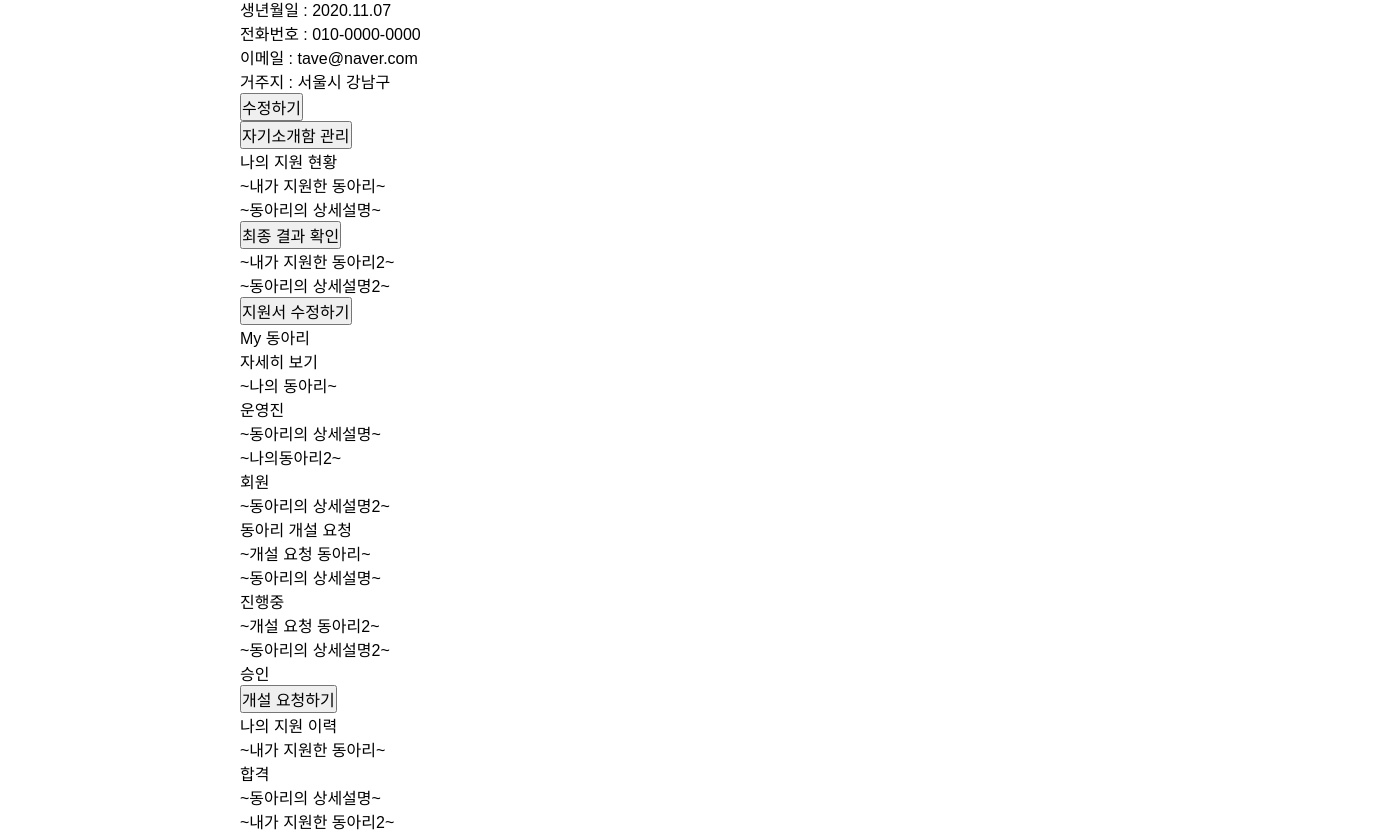
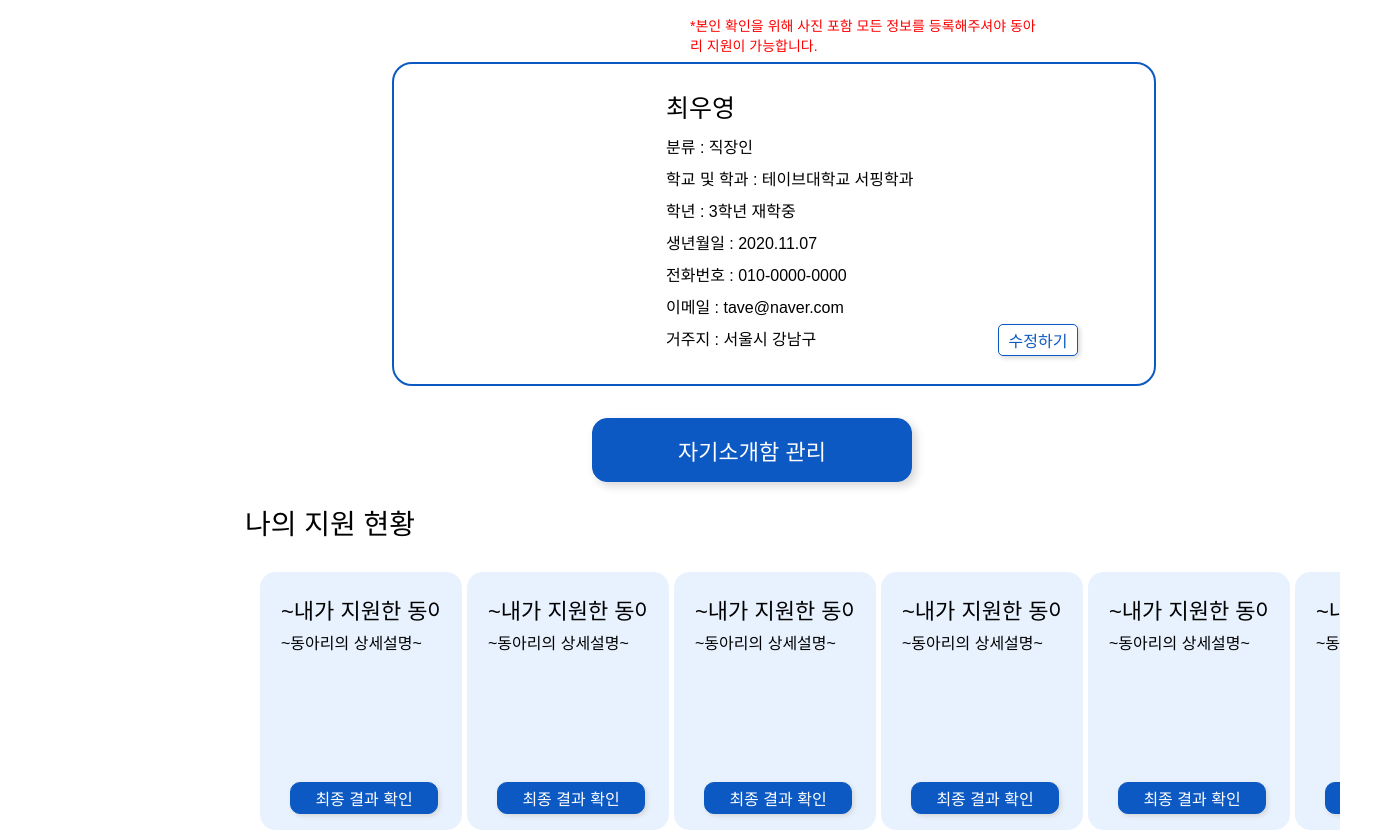
Before and after one commit to Kim-Hyunjo/MoZIP, a React (Create React App) app in the folder front/: page /mypage in a window 1280 px wide. Shown: the part 357-1189 px from the top of the page, 1386 px wide, since content can reach past the window. Built offline with nearby package versions, Linux system fonts and the light colour scheme.

Commit message:
feat: modify mypage

```diff
--- a/front/src/App.css
+++ b/front/src/App.css
@@ -1,13 +1,14 @@
 * {
   margin: 0px;
   padding: 0px;
-  font-family: "Arial";
+  font-family: 'Arial';
   font-size: 16px;
   list-style-type: none;
   text-decoration: none;
 }
 
 header {
+  z-index: 1;
   margin: 0px auto;
   width: 100%;
   height: 200px;
@@ -61,6 +62,11 @@ header {
 h2 {
   font-size: 40px;
   margin: 0px 0px 10px 0px;
+}
+
+.middle_title {
+  font-size: 28px;
+  margin: 20px 0px 10px 5px;
 }
 
 #list {
@@ -160,3 +166,29 @@ a.active {
     transform: rotate(360deg);
   }
 }
+
+.horizontal_scroll {
+  padding: 20px;
+  height: 260px;
+  width: 1080px;
+  white-space: nowrap;
+  overflow-x: scroll;
+}
+
+.warning {
+  font-size: 14px;
+  margin-left: 450px;
+  margin-top: 45px;
+  margin-bottom: 7px;
+  color: red;
+}
+
+.word_button {
+  position: absolute;
+  transform: translate(200%, -160%);
+  text-decoration: underline;
+}
+
+.word_button a {
+  color: #0c5ac6;
+}
--- /dev/null
+++ b/front/src/pages/button.css
@@ -0,0 +1,37 @@
+#button1 {
+  width: 80px;
+  height: 32px;
+  border: 1px solid;
+  border-radius: 5px;
+  border-color: #0c59c3;
+  background-color: white;
+  box-shadow: 2px 2px 5px #d6d6d6;
+  float: right;
+  transform: translate(-35%, -50%);
+  color: #0c59c3;
+}
+
+#button2 {
+  width: 148px;
+  height: 32px;
+  border: 1px solid;
+  border-radius: 10px;
+  border-color: #0c59c3;
+  background-color: #0c59c3;
+  box-shadow: 2px 2px 5px #d6d6d6;
+  color: white;
+  transform: translate(0%, 400%);
+  margin-left: 9px;
+}
+#button10 {
+  margin-left: 352px;
+  width: 320px;
+  height: 64px;
+  border: 1px solid;
+  border-radius: 15px;
+  border-color: #0c59c3;
+  background-color: #0c59c3;
+  box-shadow: 4px 4px 10px #d6d6d6;
+  color: white;
+  font-size: 22px;
+}
--- a/front/src/pages/mypage.tsx
+++ b/front/src/pages/mypage.tsx
@@ -1,5 +1,7 @@
 import { BrowserRouter as Router, Route,Link } from 'react-router-dom';
 import React, {  useState } from "react";
+import "./namecard.css";
+import "./button.css";
 
 const mypage = () => {
   const personalInfo = {name: "최우영", sort:"직장인", school:"테이브대학교", major:"서핑학과", grade:"3", state:"재학", birth: "2020.11.07", phoneNum: "010-0000-0000", email: "tave@naver.com", address:"서울시 강남구"};
@@ -10,35 +12,66 @@ const mypage = () => {
 
   return(
     <div>
-      <div id="namecard">
-        {personalInfo.name} <br></br>
+      <h2>My page</h2>
+      <div className = "warning">*본인 확인을 위해 사진 포함 모든 정보를 등록해주셔야 동아리 지원이 가능합니다.</div>
+      <div className ="big_namecard">
+        <div className ="right_side">
+          <div className = "name">{personalInfo.name}</div>
+          분류 : {personalInfo.sort} <br></br>
           학교 및 학과 : {personalInfo.school} {personalInfo.major}<br></br>
           학년 : {personalInfo.grade}학년 {personalInfo.state}중 <br></br>
           생년월일 : {personalInfo.birth} <br></br>
           전화번호 : {personalInfo.phoneNum} <br></br>
           이메일 : {personalInfo.email} <br></br>
           거주지 : {personalInfo.address}<br></br>
-        <Link to="./mypage/edit"><button>수정하기</button></Link>
         </div>
-      <button>자기소개함 관리</button>
+        <div className = "button">
+          <Link to="./mypage/edit"><button id ='button1'>수정하기</button></Link>
+        </div>
+      </div>
+      <div className = "button_center">
+        <button id = 'button10'>자기소개함 관리</button>
+      </div>
       <div id="applyCurrent">
-        나의 지원 현황
-        <ul id="small box">
+        <div className ="middle_title">나의 지원 현황</div>
+        <div className = "horizontal_scroll">
+          <ul className="my_first_namecard">
             <li>
-            {personalApplyCurrent[0].name} <br></br>
-            {personalApplyCurrent[0].introduction}<br></br>
-            <button>최종 결과 확인</button>
+              <div className = "club_name">{personalApplyCurrent[0].name}</div>
+              <div className = "club_intro">{personalApplyCurrent[0].introduction}</div>
+              <button id = "button2">최종 결과 확인</button>
             </li>
             <li>
-            {personalApplyCurrent[1].name} <br></br>
-            {personalApplyCurrent[1].introduction}<br></br>
-            <button>지원서 수정하기</button>
+              <div className = "club_name">{personalApplyCurrent[0].name}</div>
+              <div className = "club_intro">{personalApplyCurrent[0].introduction}</div>
+              <button id = "button2">최종 결과 확인</button>
+            </li>
+            <li>
+              <div className = "club_name">{personalApplyCurrent[0].name}</div>
+              <div className = "club_intro">{personalApplyCurrent[0].introduction}</div>
+              <button id = "button2">최종 결과 확인</button>
+            </li>
+            <li>
+              <div className = "club_name">{personalApplyCurrent[0].name}</div>
+              <div className = "club_intro">{personalApplyCurrent[0].introduction}</div>
+              <button id = "button2">최종 결과 확인</button>
+            </li>
+            <li>
+              <div className = "club_name">{personalApplyCurrent[0].name}</div>
+              <div className = "club_intro">{personalApplyCurrent[0].introduction}</div>
+              <button id = "button2">최종 결과 확인</button>
+            </li>
+            <li>
+              <div className = "club_name">{personalApplyCurrent[0].name}</div>
+              <div className = "club_intro">{personalApplyCurrent[0].introduction}</div>
+              <button id = "button2">최종 결과 확인</button>
             </li>
           </ul>
         </div>
+      </div>
       <div id="applyHistory">
-        My 동아리
-        <div>
+      <div className ="middle_title">My 동아리</div>
+        <div className="word_button">
           <Link to="./mypage/status">자세히 보기</Link>
         </div>
         <ul id="small box">
--- /dev/null
+++ b/front/src/pages/namecard.css
@@ -0,0 +1,55 @@
+.big_namecard {
+  border: 2px solid;
+  border-radius: 20px;
+  border-color: #0c59c3;
+  margin-left: 152px;
+  margin-bottom: 32px;
+  padding: 20px;
+  width: 720px;
+  height: 280px;
+}
+
+.big_namecard .right_side {
+  margin-top: auto;
+  margin-bottom: auto;
+  line-height: 200%;
+  transform: translate(35%, 0%);
+}
+
+.big_namecard .right_side .name {
+  font-size: 25px;
+  margin: 8px 0px;
+}
+
+.big_namecard .button {
+  float: right;
+  transform: translate(-35%, -50%);
+}
+
+.my_first_namecard {
+  width: 1080px;
+  white-space: nowrap;
+  overflow-x: scroll;
+}
+
+.my_first_namecard li {
+  display: inline-block;
+  padding: 20px;
+  width: 160px;
+  height: 216px;
+  margin-right: 5px;
+  border: 1px solid;
+  border-radius: 15px;
+  border-color: #e8f2ff;
+  background-color: #e8f2ff;
+}
+
+.my_first_namecard li .club_name {
+  overflow-x: scroll;
+  font-size: 22px;
+  margin-bottom: 5px;
+}
+
+.small_namecard li .club_intro {
+  overflow-x: scroll;
+}
```
Lines whose indentation alone changed are shown as unchanged.
